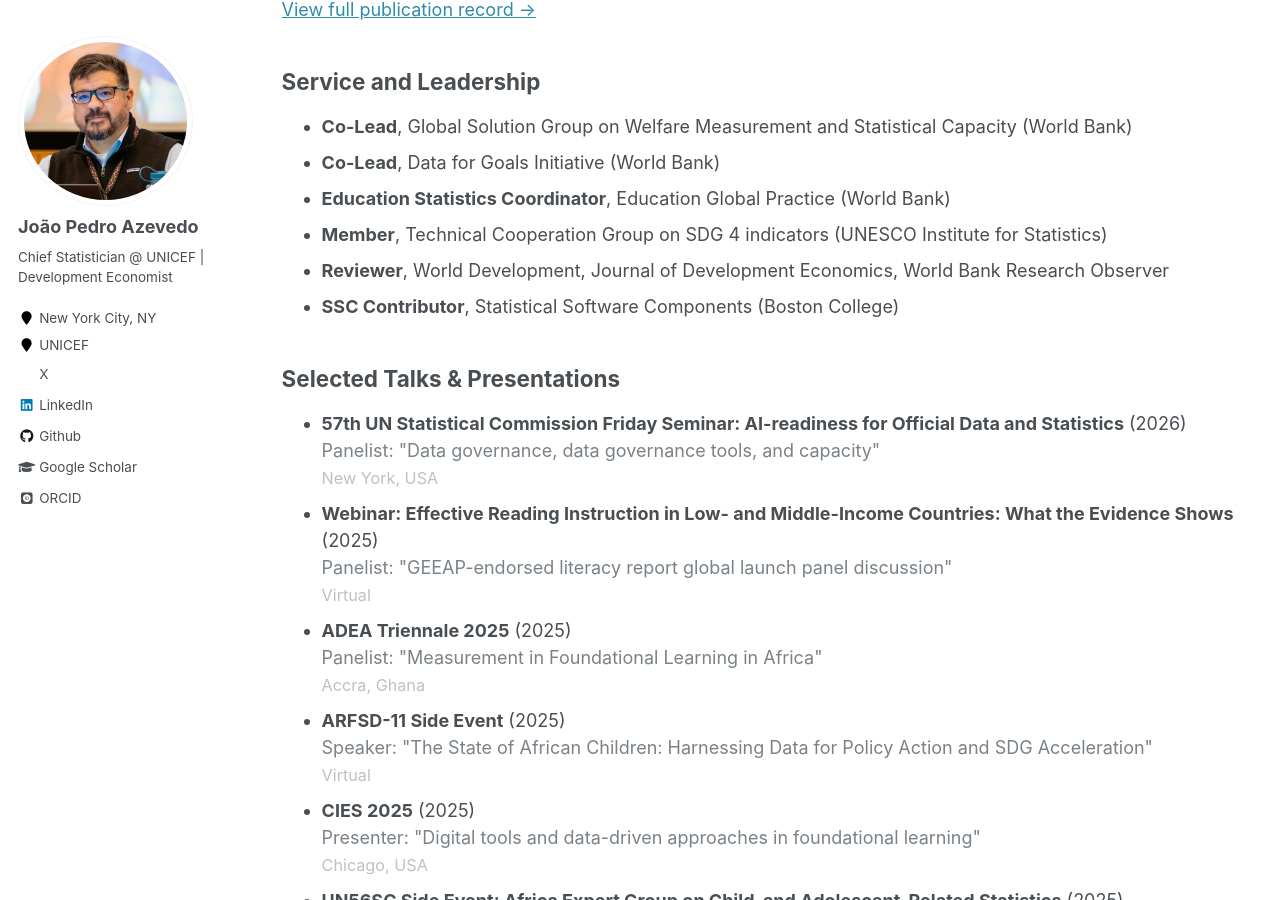
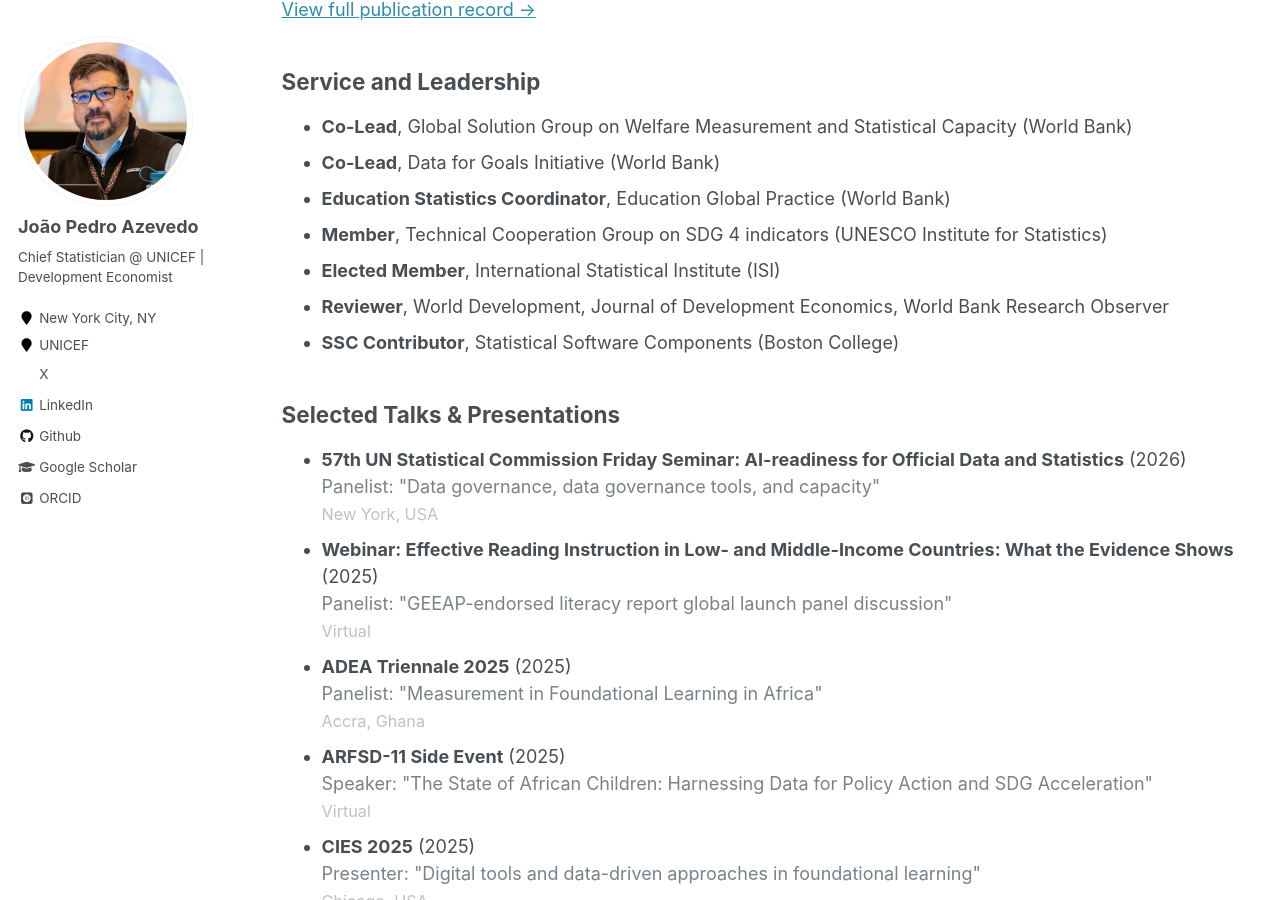
Before and after one commit to jpazvd/jpazvd.github.io, a Jekyll site: the page built from _pages/cv.md, in a window 1280 px wide and 900 px high, scrolled down 6178 px. Built offline with Jekyll 4.4.1, drawn with Linux system fonts in a browser that asks for light colours; some web fonts are replaced.

Commit message:
sync: update from dev repo
Synced from: jpazvd/jpazvd.github.io-dev@a249bffa34e7385a64d14ec6af0580c639759c52

```diff
--- a/_data/profile.yml
+++ b/_data/profile.yml
@@ -23,6 +23,9 @@ service:
   - role: "Member"
     organization: "Technical Cooperation Group on SDG 4 indicators"
     parent: "UNESCO Institute for Statistics"
+  - role: "Elected Member"
+    organization: "International Statistical Institute (ISI)"
+    since: 2025
   - role: "Reviewer"
     organization: "World Development, Journal of Development Economics, World Bank Research Observer"
   - role: "SSC Contributor"
```
Also changed, not shown: 1 other file.
